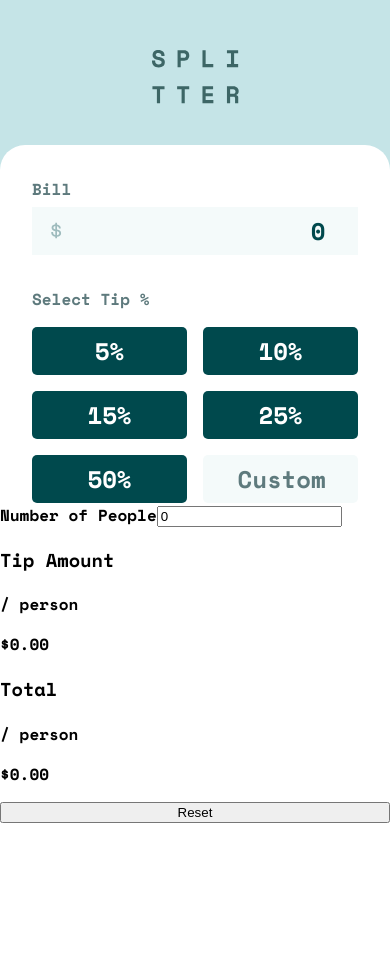
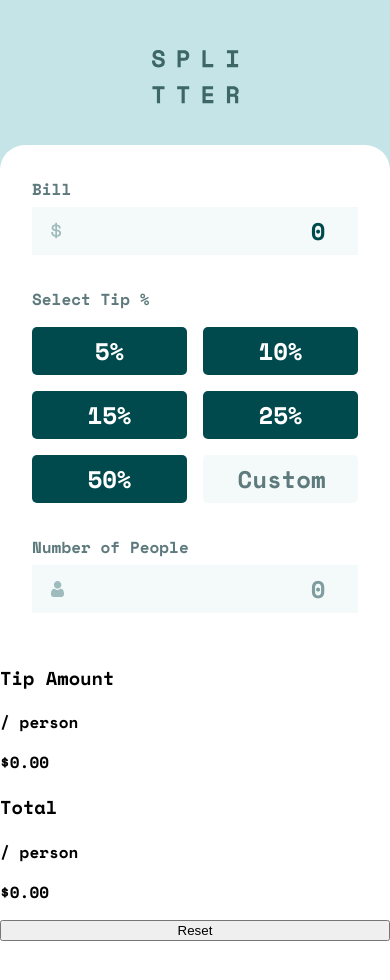
Before and after one commit to rainof/tips-calculator-project, a React (Create React App) app: page / in a window 390 px wide. Shown: the top 980 px of the page. Built offline with nearby package versions, Linux system fonts and the light colour scheme.

Commit message:
style: adjust people input styling and layout for mobile view

```diff
--- a/src/components/PeopleInput.js
+++ b/src/components/PeopleInput.js
@@ -1,4 +1,6 @@
 import React, { useState } from 'react';
+import personIcon from '../assets/images/icon-person.svg';
+import '../styles/PeopleInput.scss';
 
 function PeopleInput({ value, onChange }) {
     const [isPlaceHolderVisible, setIsPlaceHolderVisible] = useState(true);
@@ -19,7 +21,11 @@ function PeopleInput({ value, onChange }) {
 
     return (
         <div className='people-container'>
+            <div className='people-label'>
                 <label htmlFor='people'>Number of People</label>
+            </div>
+            <div className='people-input'>
+                <img className='person-img' src={personIcon} alt="person" />
                 <input
                     type='number'
                     id='people'
@@ -30,6 +36,7 @@ function PeopleInput({ value, onChange }) {
                     placeholder='0'
                 />
             </div>
+        </div>
     );
 }
 
--- /dev/null
+++ b/src/styles/PeopleInput.scss
@@ -0,0 +1,48 @@
+@import '../index.scss';
+
+.people-container {
+    display: flex;
+    flex-direction: column;
+    padding: 32px;
+
+    .people-label {
+        margin-bottom: 6px;
+        font-size: 16px;
+        color: var(--dark-grayish-cyan);
+    }
+
+    .people-input {
+        display: flex;
+        align-items: center;
+        width: auto;
+        height: 48px;
+        background-color: var(--very-light-graying-cyan);
+
+        .person-img {
+            padding: 0 19.26px;
+        }
+
+        #people {
+            width: 100%;
+            border-style: none;
+            background-color: var(--very-light-graying-cyan);
+            color: var(--very-dark-cyan);
+            font-family: 'Space Mono', sans-serif;
+            font-size: 24px;
+            text-align: right;
+            padding-right: 17.48px;
+        }
+
+        #people:focus {
+            color: var(--very-dark-cyan);
+        }
+
+        #people:not(:focus) {
+            color: var(--grayish-cyan);
+        }
+
+        #people::placeholder {
+            color: var(--very-light-graying-cyan);
+        }
+    }
+}
```
Lines whose indentation alone changed are shown as unchanged.
